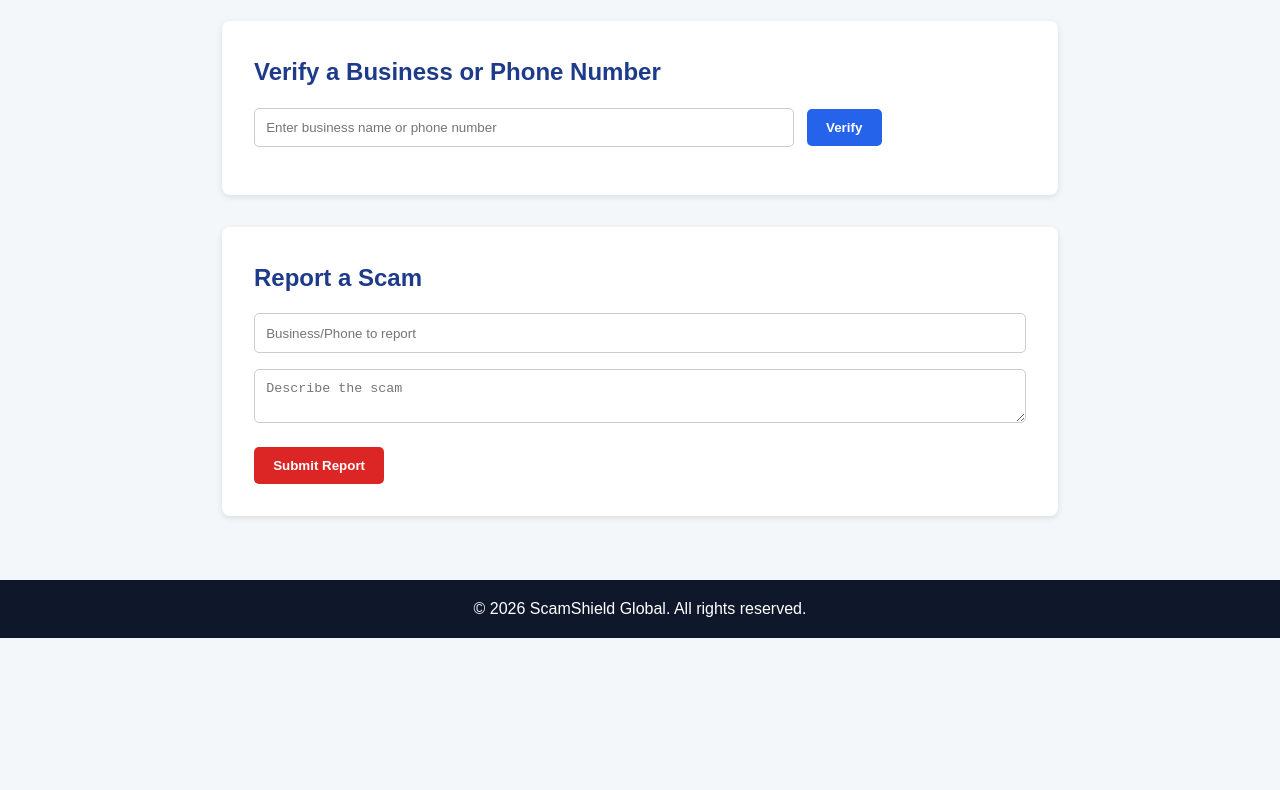
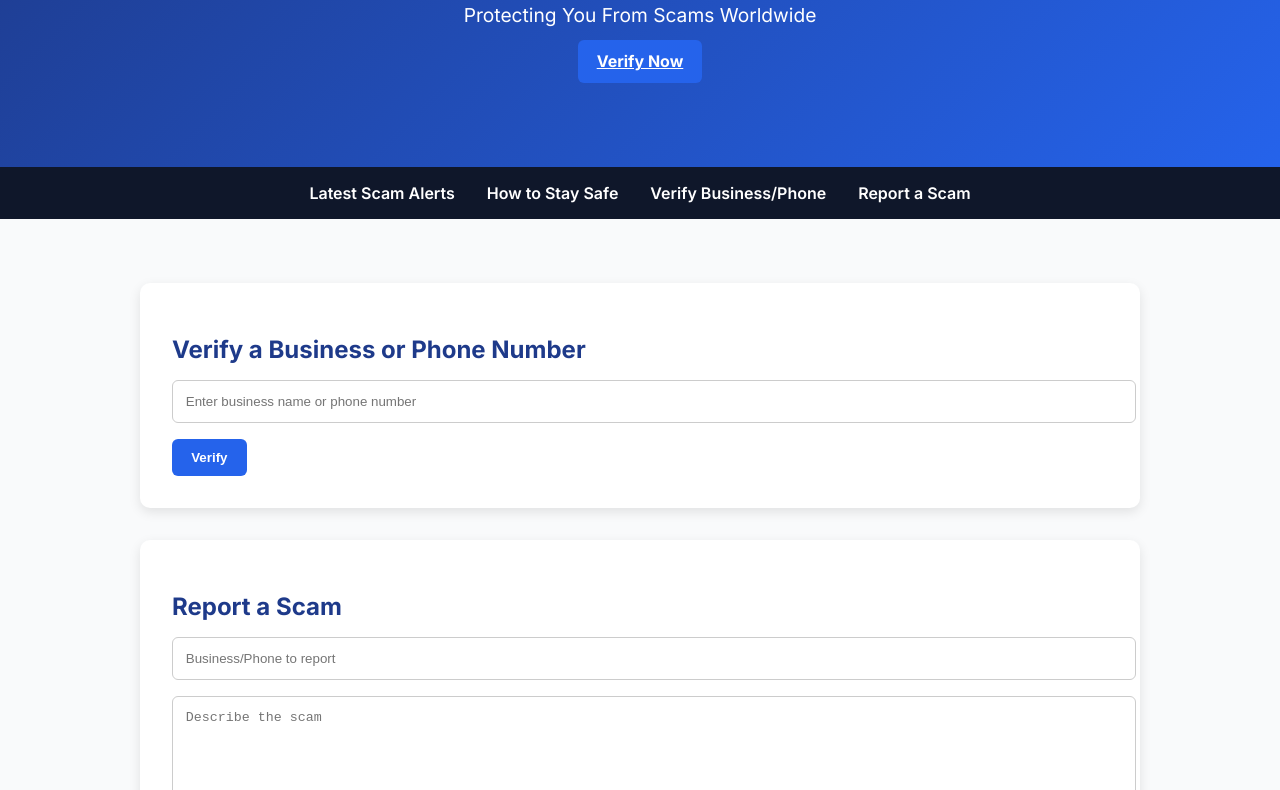
Before and after one commit to TechByDarrel/scamshield-global, a plain HTML site: page frontend/index.html in a window 1280 px wide. Shown: the part 203-993 px from the top of the page. Before the commit the page ends 841 px from the top, so only its background shows below. Drawn offline with Linux system fonts and the light colour scheme.

Commit message:
Updated UI design for ScamShield Global

```diff
--- a/frontend/index.html
+++ b/frontend/index.html
@@ -5,43 +5,55 @@
   <meta name="viewport" content="width=device-width, initial-scale=1.0">
   <title>ScamShield Global</title>
   <link rel="stylesheet" href="style.css">
+  <!-- Google Fonts -->
+  <link href="https://fonts.googleapis.com/css2?family=Inter:wght@400;600;700&display=swap" rel="stylesheet">
 </head>
 <body>
-  <header>
+  <!-- Header -->
+  <header class="hero">
+    <div class="container">
       <h1>ScamShield Global</h1>
       <p>Protecting You From Scams Worldwide</p>
+      <a href="#verify" class="btn-primary">Verify Now</a>
+    </div>
   </header>
 
-  <nav>
+  <!-- Navigation -->
+  <nav class="navbar">
     <ul>
       <li><a href="#">Latest Scam Alerts</a></li>
       <li><a href="#">How to Stay Safe</a></li>
-      <li><a href="#">Verify Business/Phone</a></li>
-      <li><a href="#">Report a Scam</a></li>
+      <li><a href="#verify">Verify Business/Phone</a></li>
+      <li><a href="#report">Report a Scam</a></li>
     </ul>
   </nav>
 
-  <main>
-    <section id="verify">
+  <!-- Main Content -->
+  <main class="container">
+    <!-- Verify Section -->
+    <section id="verify" class="card">
       <h2>Verify a Business or Phone Number</h2>
       <form id="verifyForm">
         <input type="text" placeholder="Enter business name or phone number" required>
-        <button type="submit">Verify</button>
+        <button type="submit" class="btn-primary">Verify</button>
       </form>
       <div id="result"></div>
     </section>
-    <section id="report">
+
+    <!-- Report Section -->
+    <section id="report" class="card">
       <h2>Report a Scam</h2>
       <form id="reportForm">
         <input type="text" placeholder="Business/Phone to report" required>
         <textarea placeholder="Describe the scam" required></textarea>
-    <button type="submit">Submit Report</button>
+        <button type="submit" class="btn-danger">Submit Report</button>
       </form>
       <div id="reportResult"></div>
     </section>
   </main>
 
-  <footer>
+  <!-- Footer -->
+  <footer class="footer">
     <p>&copy; 2026 ScamShield Global. All rights reserved.</p>
   </footer>
 
--- a/frontend/style.css
+++ b/frontend/style.css
@@ -1,152 +1,123 @@
-
-/* Reset some default browser styles */
-* {
+/* Global Styles */
+body {
+  font-family: 'Inter', sans-serif;
+  background-color: #f9fafb;
+  color: #333;
   margin: 0;
-  padding: 0;
-  box-sizing: border-box;
 }
 
-/* Body styling */
-body {
-  font-family: Arial, sans-serif;
-  line-height: 1.6;
-  background-color: #f4f7fa;   /* light background for readability */
-  color: #333;                 /* dark text for contrast */
+.container {
+  max-width: 1000px;
+  margin: auto;
+  padding: 2rem;
 }
 
-/* Header */
-header {
-  background: #1e3a8a;          /* deep blue for trust */
+/* Hero Section */
+.hero {
+  background: linear-gradient(135deg, #1e3a8a, #2563eb);
   color: #fff;
   text-align: center;
-  padding: 2rem 1rem;
+  padding: 4rem 2rem;
 }
 
-header h1 {
-  font-size: 2.5rem;
+.hero h1 {
+  font-size: 3rem;
   margin-bottom: 0.5rem;
 }
 
-header p {
+.hero p {
   font-size: 1.2rem;
+  margin-bottom: 1.5rem;
 }
 
-/* Navigation bar */
-nav {
-  background: #0f172a;          /* darker navy for contrast */
+/* Navbar */
+.navbar {
+  background: #0f172a;
+  padding: 1rem;
 }
 
-nav ul {
+.navbar ul {
+  list-style: none;
   display: flex;
   justify-content: center;
-  list-style: none;
+  gap: 2rem;
+  margin: 0;
+  padding: 0;
 }
 
-nav ul li {
-  margin: 0 1rem;
+.navbar a {
+  color: #fff;
+  text-decoration: none;
+  font-weight: 600;
 }
 
-nav ul li a {
-  color: #fff;
-  text-decoration: none;
-  font-weight: bold;
-  padding: 0.5rem 1rem;
-  transition: background 0.3s ease;
+.navbar a:hover {
+  color: #60a5fa;
 }
 
-nav ul li a:hover {
-  background: #2563eb;          /* lighter blue hover effect */
-  border-radius: 5px;
+/* Card Sections */
+.card {
+  background: #fff;
+  padding: 2rem;
+  margin: 2rem 0;
+  border-radius: 10px;
+  box-shadow: 0 4px 12px rgba(0,0,0,0.1);
 }
 
-/* Main content */
-main {
-  padding: 2rem;
-  max-width: 900px;
-  margin: auto;
-}
-
-section#verify {
-  background: #fff;
-  padding: 2rem;
-  border-radius: 8px;
-  box-shadow: 0 2px 6px rgba(0,0,0,0.1);
-}
-
-section#verify h2 {
+.card h2 {
   margin-bottom: 1rem;
   color: #1e3a8a;
 }
 
-form input {
-  padding: 0.7rem;
-  width: 70%;
+/* Forms */
+form input, form textarea {
+  width: 100%;
+  padding: 0.8rem;
+  margin-bottom: 1rem;
   border: 1px solid #ccc;
-  border-radius: 5px;
-  margin-right: 0.5rem;
+  border-radius: 6px;
 }
 
-form button {
-  padding: 0.7rem 1.2rem;
+form textarea {
+  min-height: 100px;
+}
+
+/* Buttons */
+.btn-primary {
   background: #2563eb;
   color: #fff;
   border: none;
-  border-radius: 5px;
+  padding: 0.7rem 1.2rem;
+  border-radius: 6px;
   cursor: pointer;
   font-weight: bold;
+  transition: background 0.3s;
 }
 
-form button:hover {
-  background: #1e40af;          /* darker blue on hover */
+.btn-primary:hover {
+  background: #1e40af;
 }
 
-/* Result box */
-#result {
-  margin-top: 1rem;
+.btn-danger {
+  background: #dc2626;
+  color: #fff;
+  border: none;
+  padding: 0.7rem 1.2rem;
+  border-radius: 6px;
+  cursor: pointer;
   font-weight: bold;
-  color: #dc2626;               /* red for warnings */
+  transition: background 0.3s;
+}
+
+.btn-danger:hover {
+  background: #b91c1c;
 }
 
 /* Footer */
-footer {
-  text-align: center;
+.footer {
   background: #0f172a;
   color: #fff;
-  padding: 1rem;
+  text-align: center;
+  padding: 1.5rem;
   margin-top: 2rem;
 }
-section#report {
-  background: #fff;
-  padding: 2rem;
-  margin-top: 2rem;
-  border-radius: 8px;
-  box-shadow: 0 2px 6px rgba(0,0,0,0.1);
-}
-
-section#report h2 {
-  margin-bottom: 1rem;
-  color: #1e3a8a;
-}
-
-section#report form input,
-section#report form textarea {
-  width: 100%;
-  padding: 0.7rem;
-  margin-bottom: 1rem;
-  border: 1px solid #ccc;
-  border-radius: 5px;
-}
-
-section#report form button {
-  padding: 0.7rem 1.2rem;
-  background: #dc2626; /* red for scam reporting */
-  color: #fff;
-  border: none;
-  border-radius: 5px;
-  cursor: pointer;
-  font-weight: bold;
-}
-
-section#report form button:hover {
-  background: #b91c1c;
-}
```
Lines whose indentation alone changed are shown as unchanged.
